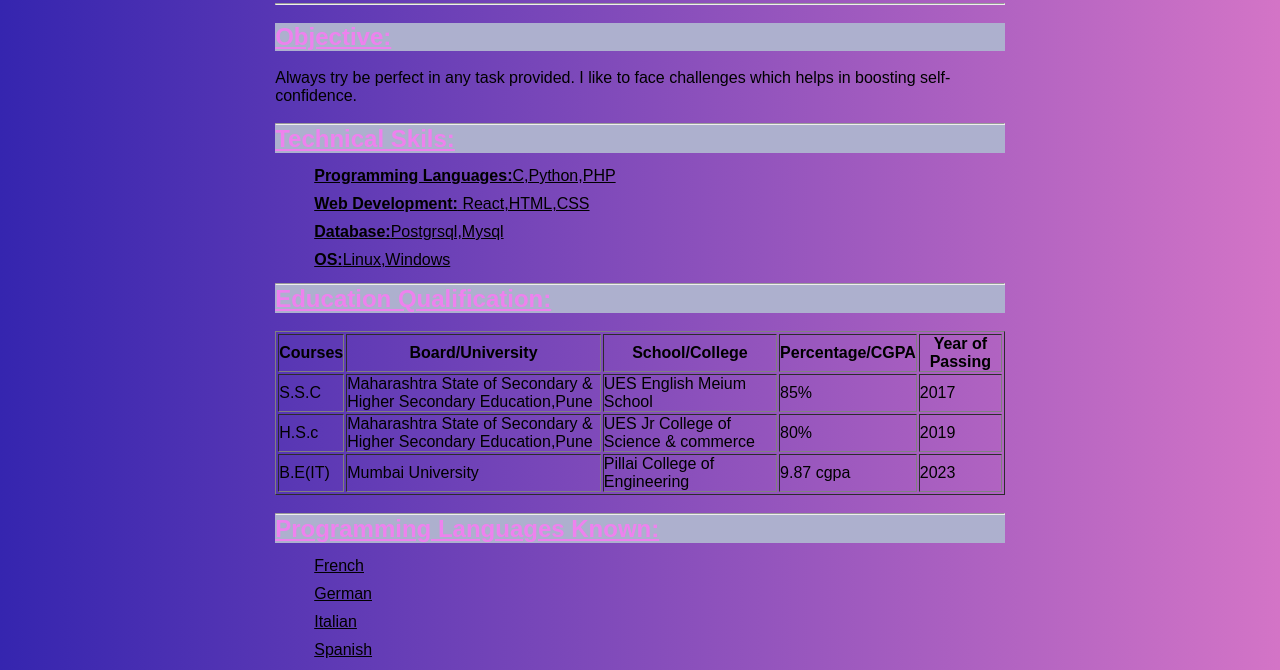
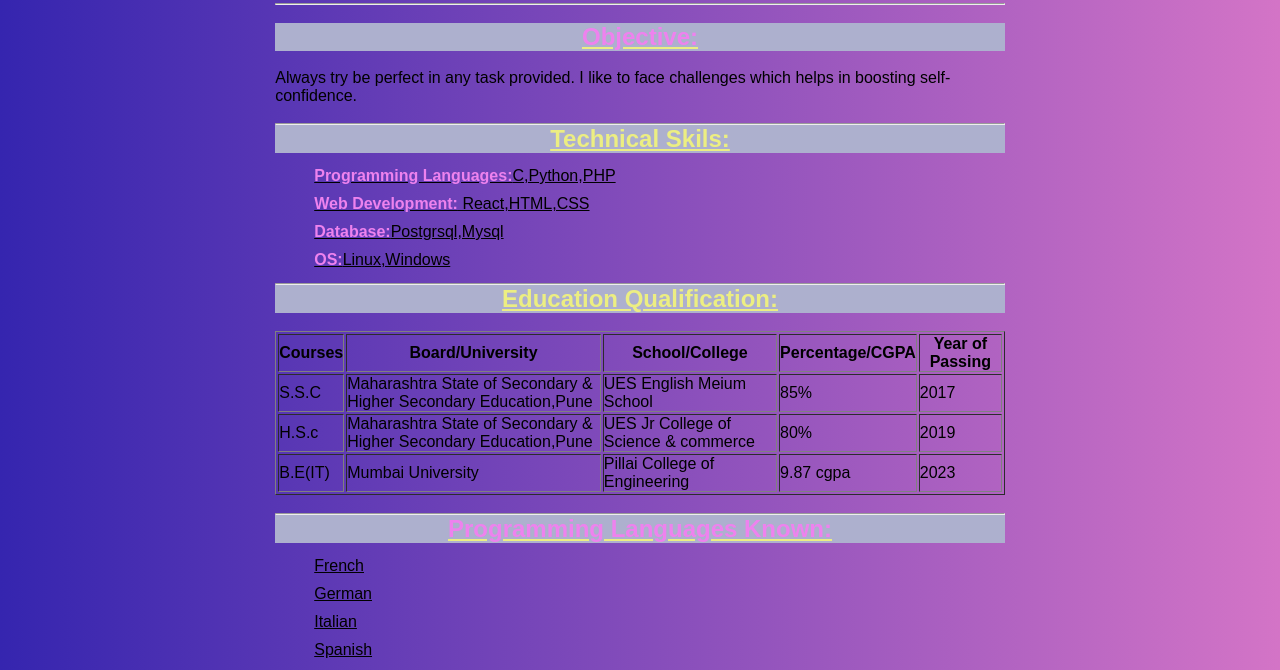
Before and after one commit to Raj-T1/cv-css, a plain HTML site: page index.html in a window 1280 px wide. Shown: the part 109-779 px from the top of the page. Drawn offline with Linux system fonts and the light colour scheme.

Commit message:
Update index.css

```diff
--- a/index.css
+++ b/index.css
@@ -50,8 +50,8 @@ li{
 
 
 
-h2 u{
-    color: violet;
+h2 {
+    color: rgb(236, 238, 130);
     text-align: center;
 }
 
@@ -104,3 +104,8 @@ img{
 #header{
     position: relative;
 }
+
+strong{
+    color: violet;
+    text-align: center;
+}
```
